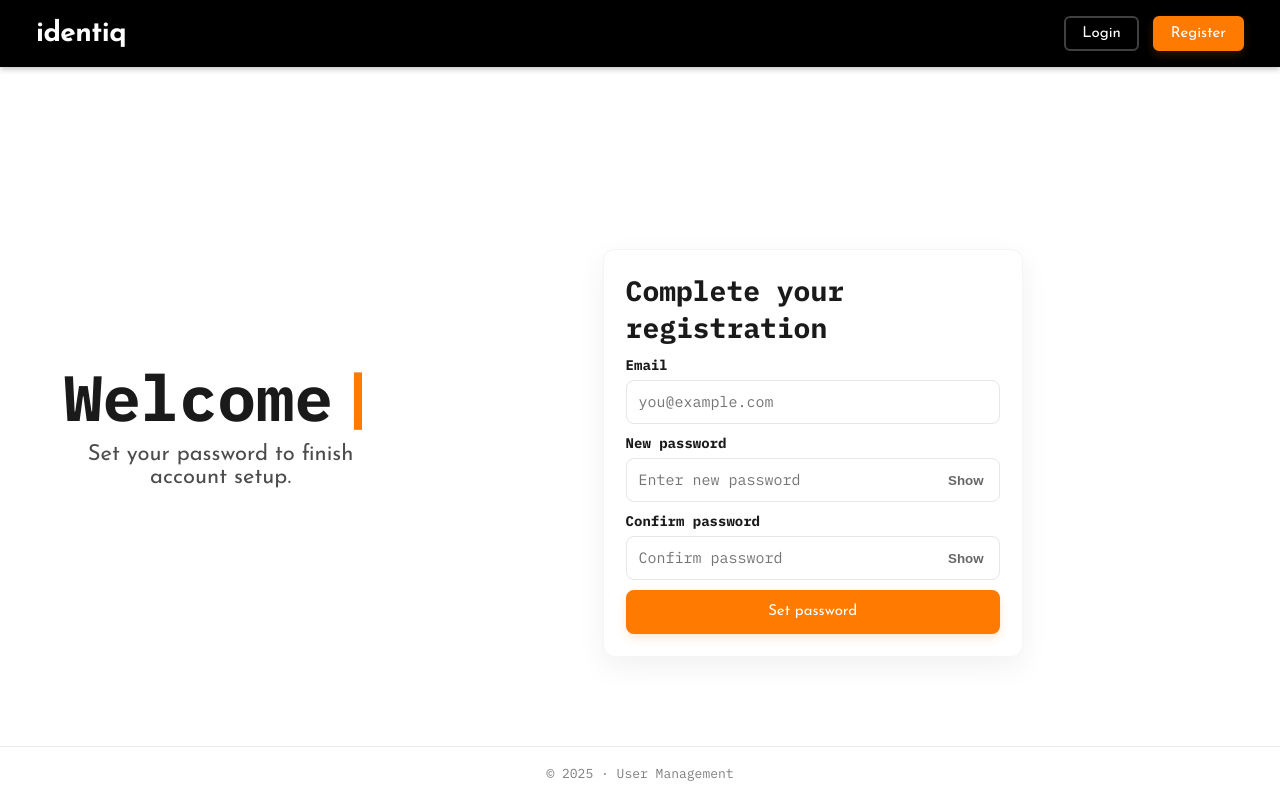
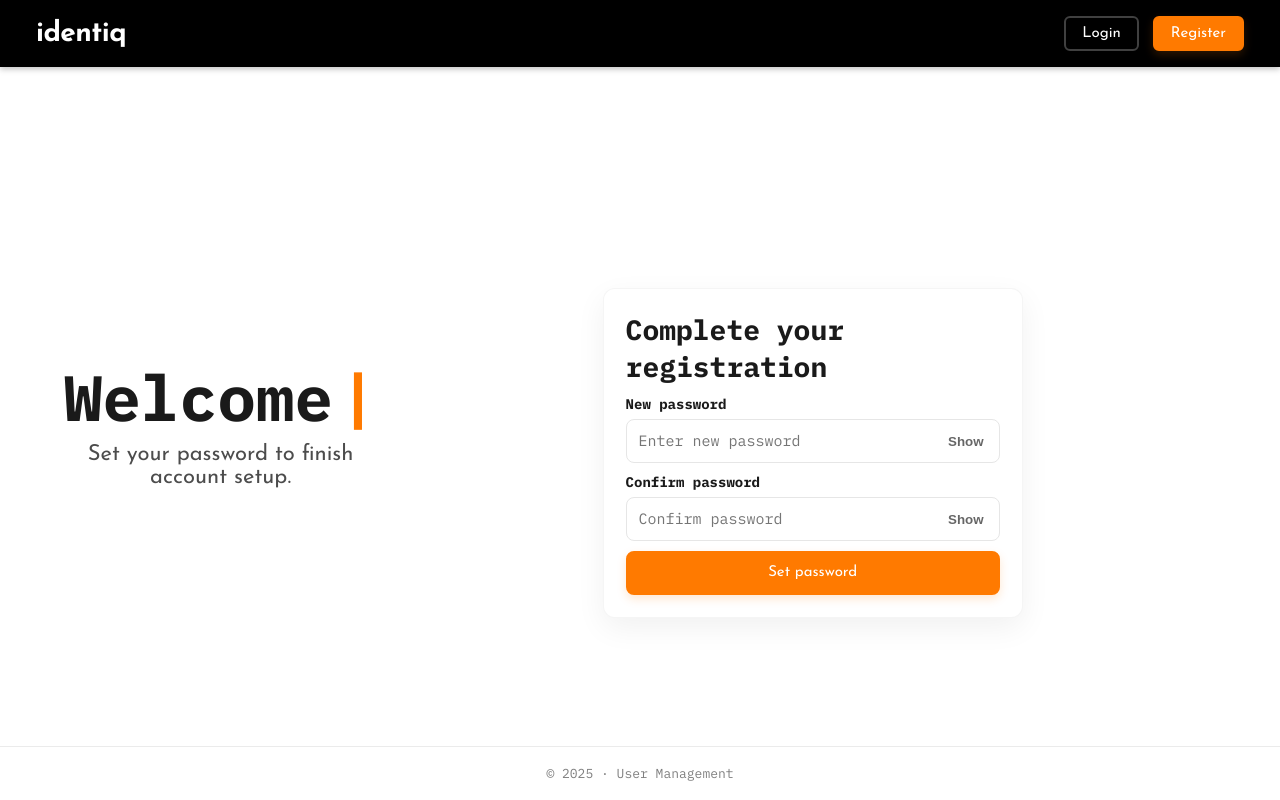
Before and after one commit to 02-davinci-01/identiq-frontend, a Next.js app: page /auth/complete-register in a window 1280 px wide. Built offline with nearby package versions, Linux system fonts and the light colour scheme.

Commit message:
removed email from completeRegister

```diff
--- a/src/components/CompleteRegisterForm/CompleteRegisterForm.tsx
+++ b/src/components/CompleteRegisterForm/CompleteRegisterForm.tsx
@@ -6,7 +6,6 @@ import "./completeRegisterForm.css";
 import { showBreadcrumb } from "@/lib/breadcrumb";
 
 type State = {
-  email: string;
   password: string;
   confirmPassword: string;
   error: string | null;
@@ -14,7 +13,6 @@ type State = {
 };
 
 type Action =
-  | { type: "SET_EMAIL"; payload: string }
   | { type: "SET_PASSWORD"; payload: string }
   | { type: "SET_CONFIRM"; payload: string }
   | { type: "SET_ERROR"; payload: string | null }
@@ -22,7 +20,6 @@ type Action =
   | { type: "RESET" };
 
 const initialState: State = {
-  email: "",
   password: "",
   confirmPassword: "",
   error: null,
@@ -31,8 +28,6 @@ const initialState: State = {
 
 function reducer(state: State, action: Action): State {
   switch (action.type) {
-    case "SET_EMAIL":
-      return { ...state, email: action.payload };
     case "SET_PASSWORD":
       return { ...state, password: action.payload };
     case "SET_CONFIRM":
@@ -50,22 +45,23 @@ function reducer(state: State, action: Action): State {
 
 export default function CompleteRegisterForm() {
   const [state, dispatch] = useReducer(reducer, initialState);
-  const { email, password, confirmPassword, error, loading } = state;
+  const { password, confirmPassword, error, loading } = state;
   const [showPassword, setShowPassword] = useState(false);
   const [showConfirm, setShowConfirm] = useState(false);
 
-  const getTokenFromLocation = (): string | null => {
+  const getTokenFromLocation = (): any | null => {
     if (typeof window === "undefined") return null;
     try {
       const params = new URLSearchParams(window.location.search);
-      return params.get("token");
+      const userEmail = params.get("email");
+      const userToken = params.get("token");
+      return { userEmail, userToken };
     } catch {
       return null;
     }
   };
 
   const validate = (): string | null => {
-    if (!email.trim()) return "Please enter your email.";
     if (!password) return "Please enter a new password.";
     if (password.length < 2 || password.length > 128)
       return "Password must be between 2 and 128 characters.";
@@ -89,14 +85,17 @@ export default function CompleteRegisterForm() {
       dispatch({ type: "SET_LOADING", payload: true });
 
       const base = process.env.NEXT_PUBLIC_API_URL || "http://localhost:3001";
-      const token = getTokenFromLocation();
+      const { userToken, userEmail } = getTokenFromLocation();
 
       const url = `${base.replace(/\/$/, "")}/auth/complete-register${
-        token ? `?token=${encodeURIComponent(token)}` : ""
+        userToken && userEmail
+          ? `?token=${encodeURIComponent(userToken)}&email=${encodeURIComponent(
+              userEmail
+            )}`
+          : ""
       }`;
 
       const payload = {
-        email,
         password,
       };
 
@@ -163,21 +162,6 @@ export default function CompleteRegisterForm() {
           )}
 
           <label className="complete-register-field">
-            <span className="complete-register-label">Email</span>
-            <input
-              className="complete-register-input"
-              type="email"
-              placeholder="you@example.com"
-              value={email}
-              onChange={(e) =>
-                dispatch({ type: "SET_EMAIL", payload: e.target.value })
-              }
-              required
-              autoComplete="email"
-            />
-          </label>
-
-          <label className="complete-register-field">
             <span className="complete-register-label">New password</span>
             <div className="password-wrapper">
               <input
```
